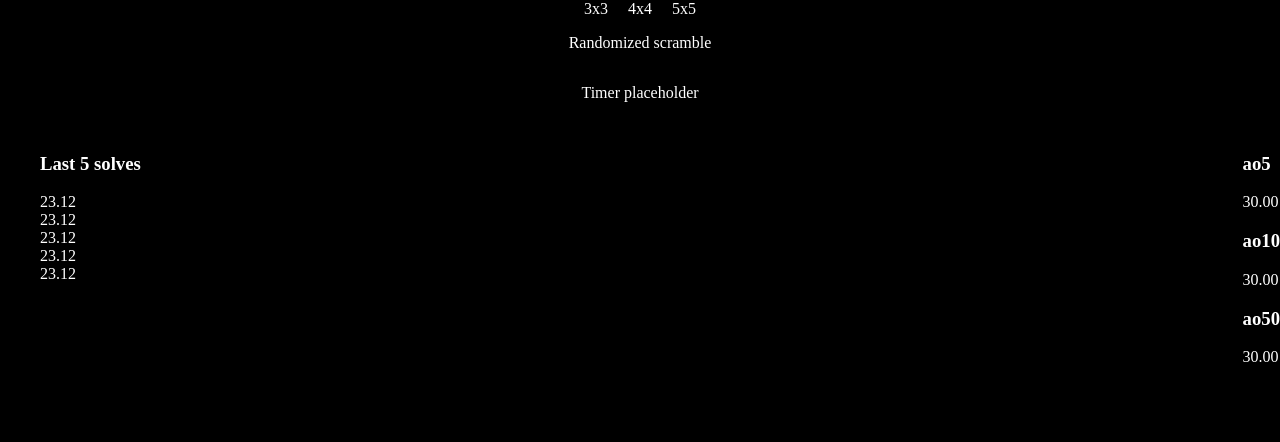
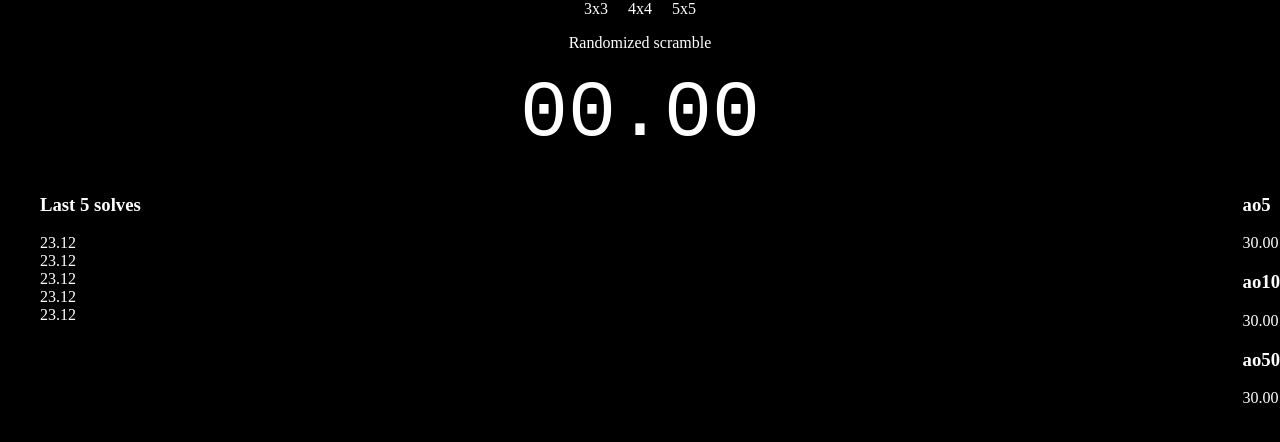
Before and after one commit to RikuSpl/Rubixx, a React (Vite) app: page / in a window 1280 px wide. Shown: the top 442 px of the page. Built offline with nearby package versions, Linux system fonts and the light colour scheme.

Commit message:
added working timer

```diff
--- a/src/App.jsx
+++ b/src/App.jsx
@@ -1,17 +1,34 @@
 import Nav from "./components/Nav"
 import Scramble from "./components/Scramble"
-import Timer from "./components/Timer"
 import History from "./components/History"
+import Stopwatch from "./components/Stopwatch"
 import "./style.css"
+import { useState } from "react"
 
 
 function App() {
 
+
+  const [timer, setTimer] = useState(0)
+  const [isRunning, setIsRunning] = useState(false)
+
+      function toggleTimer(e) {
+
+          if(e.key == " ") {
+            isRunning ? setIsRunning(false) : setIsRunning(true)
+
+            if(isRunning === false) {
+                setTimer(0)
+            }
+
+          }
+      }
+
   return (
-    <div className="main-div">
+    <div className="main-div" tabIndex={0} onKeyUp={toggleTimer}>
       <Nav />
       <Scramble />
-      <Timer />
+      <Stopwatch timer={timer} setTimer={setTimer} isRunning={isRunning} />
       <History />
     </div>
   )
--- /dev/null
+++ b/src/components/Stopwatch.jsx
@@ -0,0 +1,42 @@
+
+import { useEffect } from "react"
+import "./component-styles.css"
+
+function Stopwatch({ timer, setTimer, isRunning}){
+
+    useEffect(() => {
+
+        let interval = null
+
+        if(isRunning) {
+            interval = setInterval(() => {
+                setTimer((time) => time + 10)
+           }, 10)
+        } else {
+            clearInterval(interval)
+        }
+
+        return () => {
+            clearInterval(interval)
+        }
+
+    }, [isRunning, setTimer] )
+
+
+    return (
+        <div>
+            <div className="timer-container">
+                <div className="timer">
+                    <span className="digits">
+                        {("0" + Math.floor((timer / 1000) % 60)).slice(-2)}.
+                    </span>
+                    <span className="digits mili-sec">
+                        {("0" + ((timer / 10) % 100)).slice(-2)}
+                    </span>
+                </div>
+            </div>
+        </div>
+    )
+}
+
+export default Stopwatch
--- a/src/components/Timer.jsx
+++ /dev/null
@@ -1,14 +0,0 @@
-import "./component-styles.css"
-
-function Timer(){
-
-    return (
-        <div className="timer-container">
-            <div>
-                <p>Timer placeholder</p>
-            </div>
-        </div>
-    )
-}
-
-export default Timer
--- a/src/components/component-styles.css
+++ b/src/components/component-styles.css
@@ -2,6 +2,7 @@
     display: flex;
     justify-content: center;
     align-items: center;
+    flex-direction: column;
 }
 
 li {
@@ -22,4 +23,10 @@ li {
 .history-container {
     display: flex;
     justify-content: space-between;
+
 }
+
+.timer {
+    font-size: 5rem;
+    font-family: monospace;
+}
```
